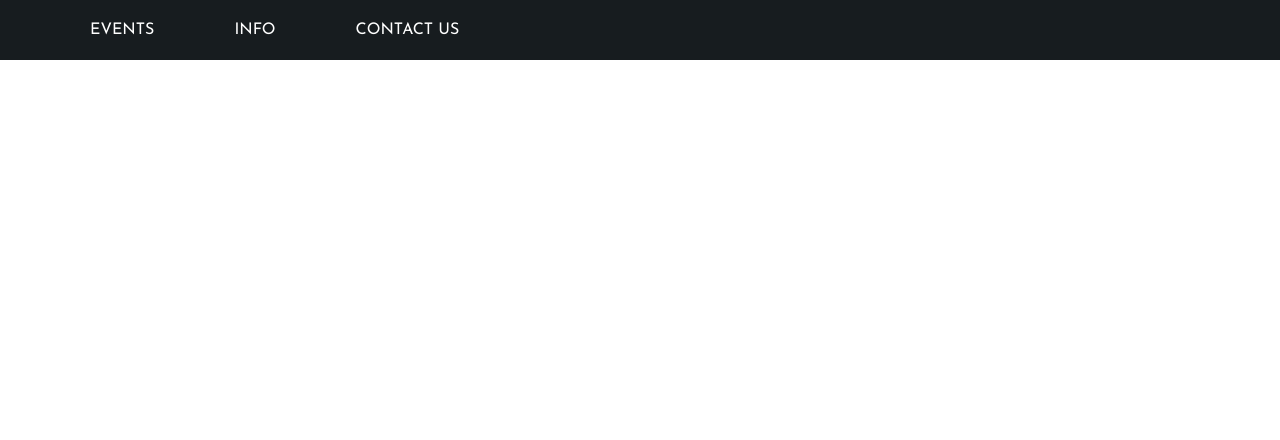
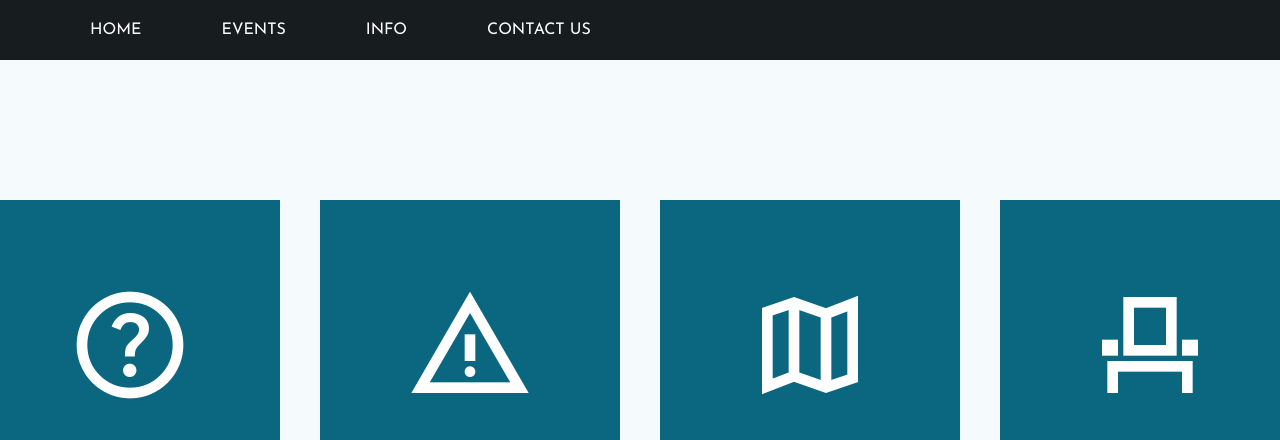
Before and after one commit to bloktools/fbla, a website: page info/index.html in a window 1280 px wide. Shown: the top 440 px of the page. Drawn offline with nearby package versions, Linux system fonts and the light colour scheme.

Commit message:
updated to have Home tab and to wait to show the body until all is loaded

```diff
--- a/global/script.js
+++ b/global/script.js
@@ -21,6 +21,7 @@
 function injectNav() { // function to add the navbar to a page. puts all navbar code at the start of the body. made so i can update the navbar if necessary
     $('body').prepend('<nav>');
     $('body>nav').prepend('<ul>');
+    $('body>nav>ul').append('<a href=/><li>HOME</li></a>')
     $('body>nav>ul').append('<a href=/events/><li>EVENTS</li></a>')
     $('body>nav>ul').append('<a href=/info/><li>INFO</li></a>')
     $('body>nav>ul').append('<a href=/contact/><li>CONTACT US</li></a>')
@@ -46,4 +47,7 @@ $(function () {
     for (i=0;i<$('img[src=""]').length;i++) {
         generatePlaceholder($(`img[src=""]:nth-child(${i+1})`));
     }
+
+
+    $('body').css('opacity', 1);
 })
--- a/global/style.css
+++ b/global/style.css
@@ -205,6 +205,7 @@ body {
     padding: 0;
     overflow-y: scroll;
     overflow-x: hidden;
+    opacity: 0;
 }
 
 * {
--- a/info/index.html
+++ b/info/index.html
@@ -7,9 +7,46 @@
     <link rel="stylesheet" href="style.css">
     <link rel="stylesheet" href="/global/style.css">
     <link rel="stylesheet" href="/global/fonts.css">
+    <link rel="stylesheet" href="https://fonts.googleapis.com/css2?family=Material+Symbols+Sharp:opsz,wght,FILL,GRAD@20..48,100..700,0..1,-50..200&text=helpwarningmapevent_seat" />
+    <style>
+        .material-symbols-sharp {
+          font-variation-settings:
+          'FILL' 0,
+          'wght' 400,
+          'GRAD' 0,
+          'opsz' 24
+        }
+        </style>
 </head>
 <body>
-
+    <div class="fullscreen info-background-color">
+        <div class="panels-container">
+            <a href="" class="panel">
+                <div>
+                    <i class="material-symbols-sharp">help</i>
+                    <h3>FAQ</h3>
+                </div>
+            </a>
+            <a href="" class="panel">
+                <div>
+                    <i class="material-symbols-sharp">warning</i>
+                    <h3>Policies</h3>
+                </div>
+            </a>
+            <a href="" class="panel">
+                <div>
+                    <i class="material-symbols-sharp">map</i>
+                    <h3>Directions</h3>
+                </div>
+            </a>
+            <a href="" class="panel">
+                <div>
+                    <i class="material-symbols-sharp">event_seat</i>
+                    <h3>Seating</h3>
+                </div>
+            </a>
+        </div>
+    </div>
 
     <script src="/global/jquery.min.js"></script>
     <script src="/global/script.js"></script>
--- a/info/style.css
+++ b/info/style.css
@@ -0,0 +1,44 @@
+.info-background-color {
+    background: var(--light-background);
+}
+.panels-container {
+    width: 100%;
+    height: 100%;
+    display: grid;
+    align-items: center;
+    justify-content: center;
+    grid-auto-flow: column;
+}
+.panel {
+    width: 100vw;
+    max-width: 300px;
+    height: 30svh;
+    min-height: 400px;
+    display: grid;
+    align-items: center;
+    justify-content: center;
+    background: var(--light-primary);
+    margin: 20px;
+    transition: 200ms;
+    position: relative;
+}
+.panel>div {
+    text-align: center;
+}
+.panels-container * {
+    color: var(--light-on-primary);
+    text-decoration: none;
+}
+.panels-container h3 {
+    font-size: 2em;
+}
+.panels-container i {
+    font-size: 8em;
+}
+.panel:hover {
+    filter: brightness(1.1);
+}
+.panel:active {
+    transition: 0ms;
+    filter: brightness(1.3);
+}
```
